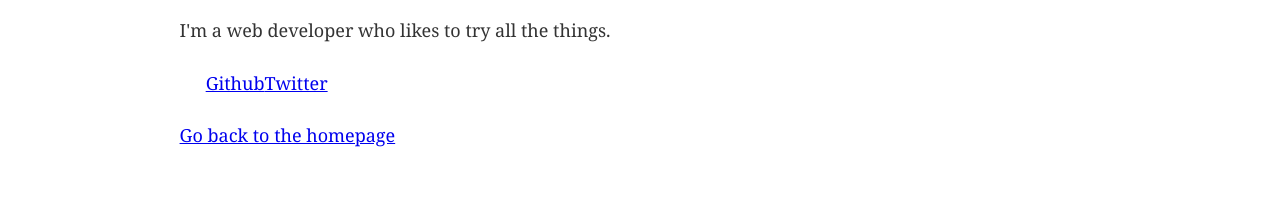
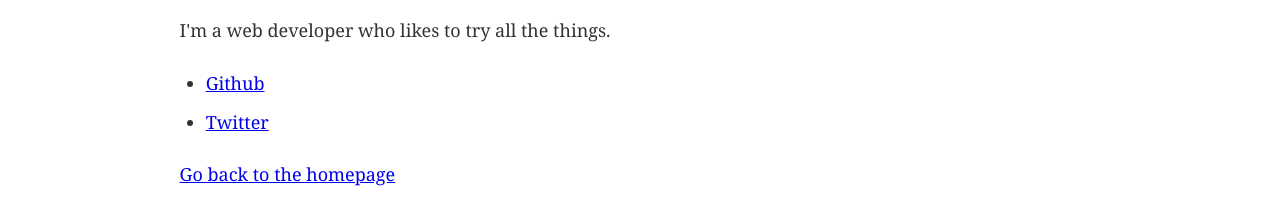
Before and after one commit to bereninga/2018-08-24_gatsby-2-3, a Gatsby site: page /about in a window 1280 px wide. Shown: the part 176-400 px from the top of the page. Built offline with nearby package versions, Linux system fonts and the light colour scheme; Gatsby itself is replaced by a stand-in of ours.

Commit message:
Updating markup.

```diff
--- a/src/pages/about.js
+++ b/src/pages/about.js
@@ -8,8 +8,8 @@ const About = () => (
     <h1>About Me</h1>
     <p>I'm a web developer who likes to try all the things.</p>
     <ul>
-        <Link to="https://github.com/bereninga">Github</Link>
-        <Link to="https://twitter.com/bereninga">Twitter</Link>
+        <li><Link to="https://github.com/bereninga">Github</Link></li>
+        <li><Link to="https://twitter.com/bereninga">Twitter</Link></li>
     </ul>
     <Link to="/">Go back to the homepage</Link>
   </Layout>
```
